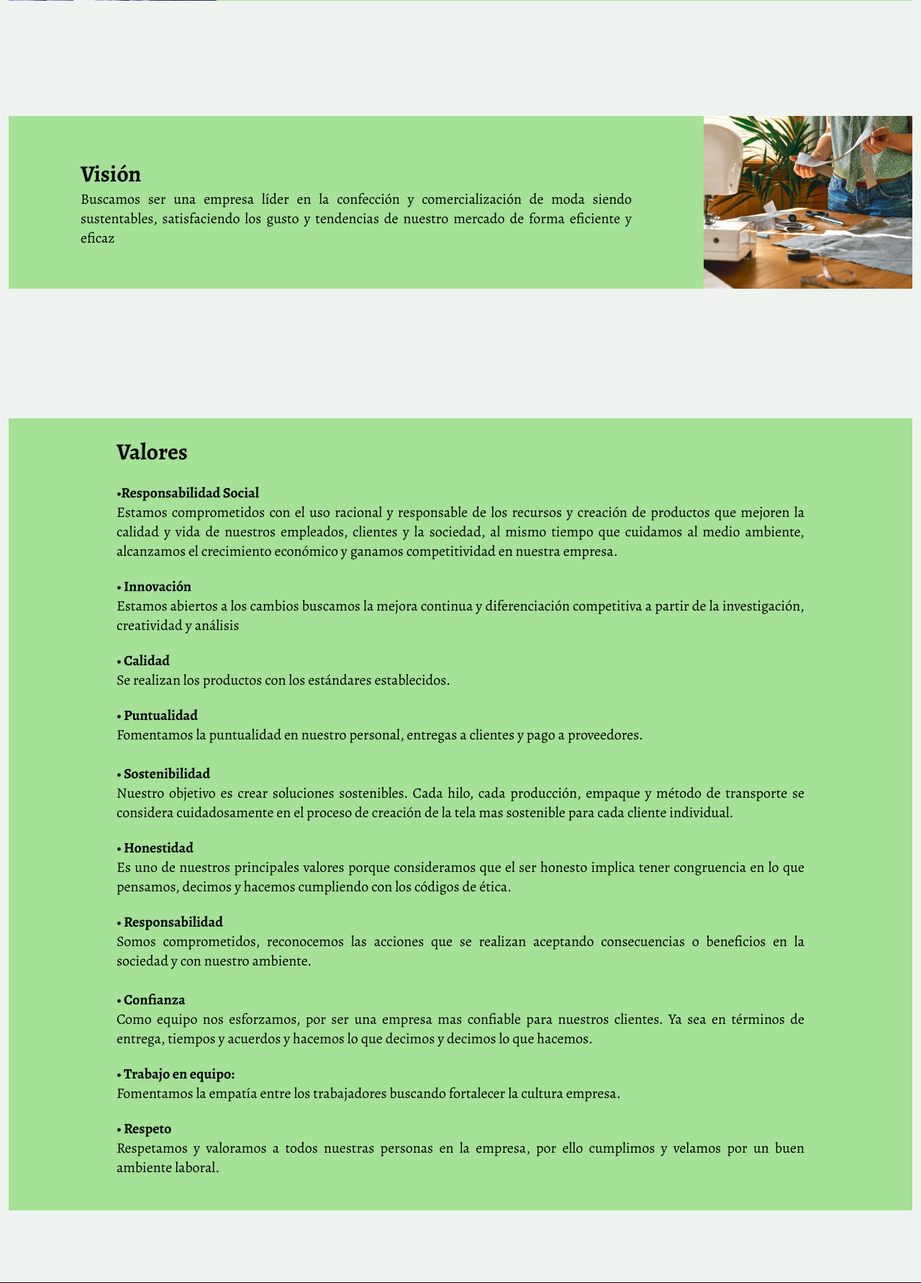
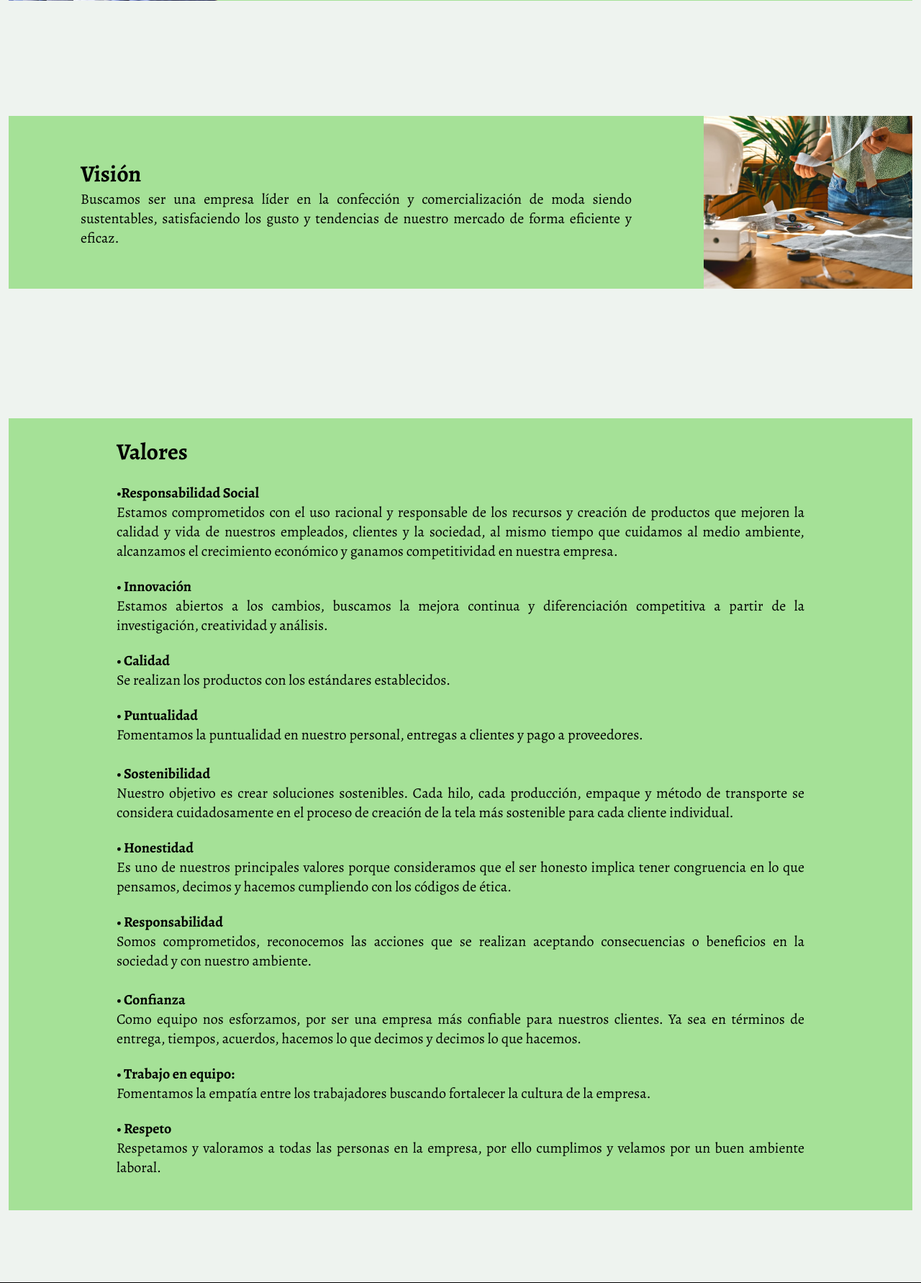
Before and after one commit to AlvaroCastro1/Nueva-Vida, a Django app: template store/templates/store/NuevaVida.html in a window 1280 px wide. Shown: the part 1443-3225 px from the top of the page at 72% size. Run offline with Django 3.2, Linux system fonts and the light colour scheme; the template is opened without the code that fills it, so the values that code supplies are empty; some libraries are stand-ins or nearby versions; some web fonts are replaced.

Commit message:
se corrigio ortografia y se traducion texto

```diff
--- a/store/forms.py
+++ b/store/forms.py
@@ -10,7 +10,7 @@ class CustomUserCreationForm(UserCreationForm):
 
     def __init__(self, *args, **kwargs):
             super(CustomUserCreationForm, self).__init__(*args, **kwargs)
-            placeH = ["Nombre de Usuario", "Nombres", "Apellidos", "Email", "Telefono", "Constraseña", "Confirmar Constraseña"]
+            placeH = ["Nombre de Usuario", "Nombres", "Apellidos", "Email", "Teléfono", "Constraseña", "Confirmar Constraseña"]
             i=0
             for visible in self.visible_fields():
                 visible.field.widget.attrs['class'] = 'controls'
--- a/store/templates/store/NuevaVida.html
+++ b/store/templates/store/NuevaVida.html
@@ -15,6 +15,9 @@
     <link href="https://fonts.googleapis.com/css2?family=Lobster&family=Pacifico&display=swap" rel="stylesheet" />
     <link href="https://fonts.googleapis.com/css2?family=Poppins:wght@300&display=swap" rel="stylesheet">
     <script src="https://kit.fontawesome.com/03a89292db.js" crossorigin="anonymous"></script>
+    <style>
+        .justificar-texto{text-align: justify;}
+    </style>
     <title>Nuestra Historia</title>
 </head>
 
@@ -77,11 +80,11 @@
 
     <section id="Vision">
         <div class="container">
-        <div class="texto">
+        <div class="texto justificar-texto">
             <h3>Visión</h3>
             <p>Buscamos ser una empresa líder en la confección y comercialización de moda siendo
             sustentables, satisfaciendo los gusto y tendencias de nuestro mercado de forma
-            eficiente y eficaz </p>
+            eficiente y eficaz. </p>
         </div>
         <div class="img-container">
         </div>
@@ -90,7 +93,7 @@
 
     <section id="Valores">
         <div class="container">
-            <div class="texto">
+            <div class="texto justificar-texto">
             <h3>Valores</h3>
             <br>
             <p>
@@ -100,8 +103,8 @@
                 cuidamos al medio ambiente, alcanzamos el crecimiento económico y ganamos
                 competitividad en nuestra empresa. </p>
                 <br>
-                <h4>• Innovación</h4><p> Estamos abiertos a los cambios buscamos la mejora continua y
-                diferenciación competitiva a partir de la investigación, creatividad y análisis</p>
+                <h4>• Innovación</h4><p> Estamos abiertos a los cambios, buscamos la mejora continua y
+                diferenciación competitiva a partir de la investigación, creatividad y análisis.</p>
                 <br>
                 <h4>• Calidad</h4><p>Se realizan los productos con los estándares establecidos.</p>
                 <br>
@@ -110,7 +113,7 @@
                 <br>
                 <h4>• Sostenibilidad</h4><p>Nuestro objetivo es crear soluciones sostenibles. Cada hilo,
                 cada producción, empaque y método de transporte se considera
-                cuidadosamente en el proceso de creación de la tela mas sostenible para cada
+                cuidadosamente en el proceso de creación de la tela más sostenible para cada
                 cliente individual.</p>
                 <br>
                 <h4>• Honestidad</h4><p>Es uno de nuestros principales valores porque consideramos que el ser honesto
@@ -119,14 +122,14 @@
                 <h4>• Responsabilidad</h4><p>Somos comprometidos, reconocemos las acciones que se
                 realizan aceptando consecuencias o beneficios en la sociedad y con nuestro ambiente.<p>
                 <br>
-                <h4>• Confianza</h4> <p>Como equipo nos esforzamos, por ser una empresa mas confiable
-                para nuestros clientes. Ya sea en términos de entrega, tiempos y acuerdos y
+                <h4>• Confianza</h4> <p>Como equipo nos esforzamos, por ser una empresa más confiable
+                para nuestros clientes. Ya sea en términos de entrega, tiempos, acuerdos,
                 hacemos lo que decimos y decimos lo que hacemos.</p>
                 <br>
                 <h4>• Trabajo en equipo:</h4><p> Fomentamos la empatía entre los trabajadores buscando
-                fortalecer la cultura empresa.</p>
+                fortalecer la cultura de la empresa.</p>
                 <br>
-                <h4>• Respeto</h4><p> Respetamos y valoramos a todos nuestras personas en la empresa,
+                <h4>• Respeto</h4><p> Respetamos y valoramos a todas las personas en la empresa,
                 por ello cumplimos y velamos por un buen ambiente laboral.</p><br>
             </p>
             </div>
```
Also changed, not shown: store/templates/store/cart.html (+6 -6 lines), static/src/Reglas1.jpg, static/src/prin.png.
